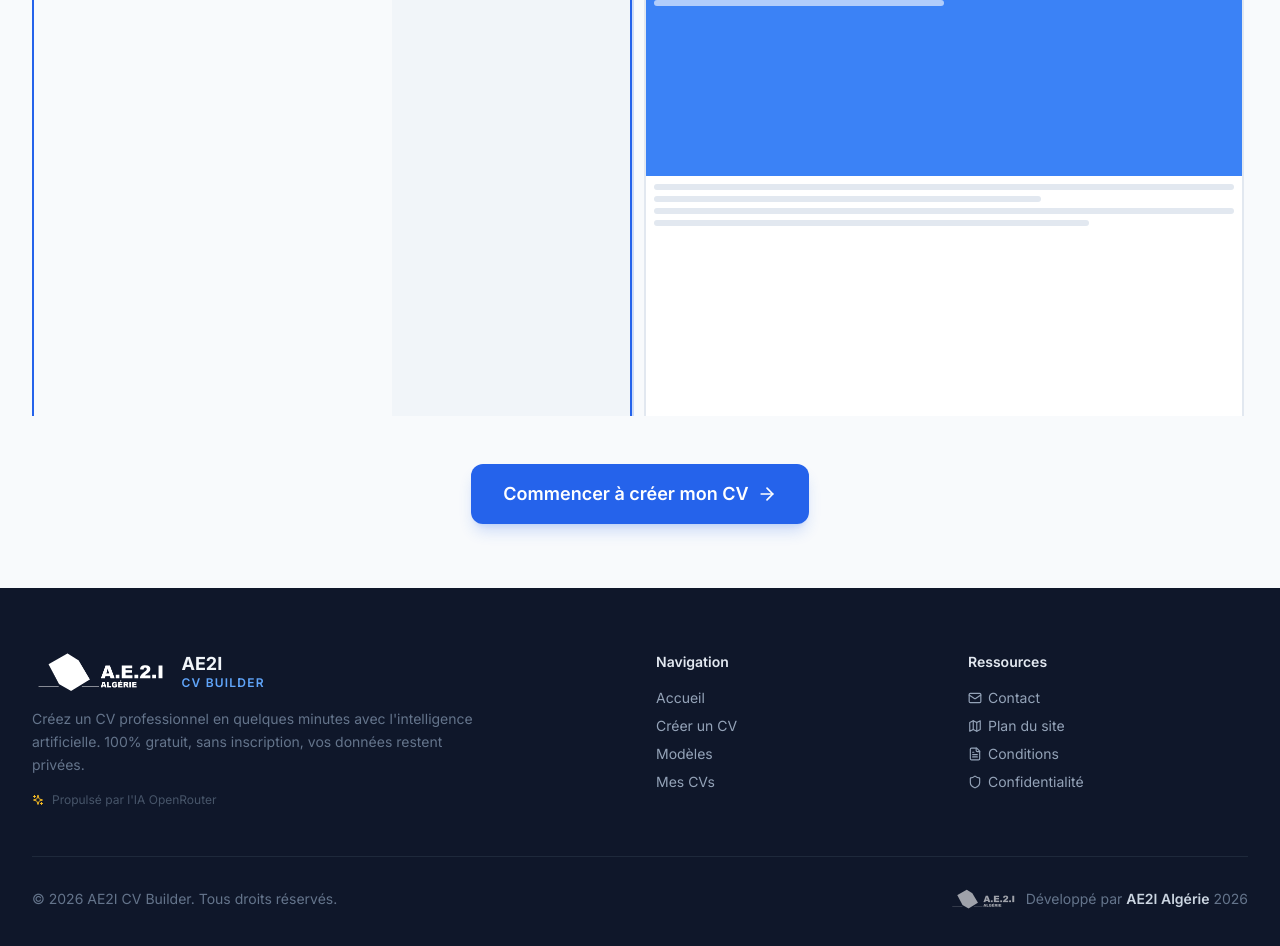
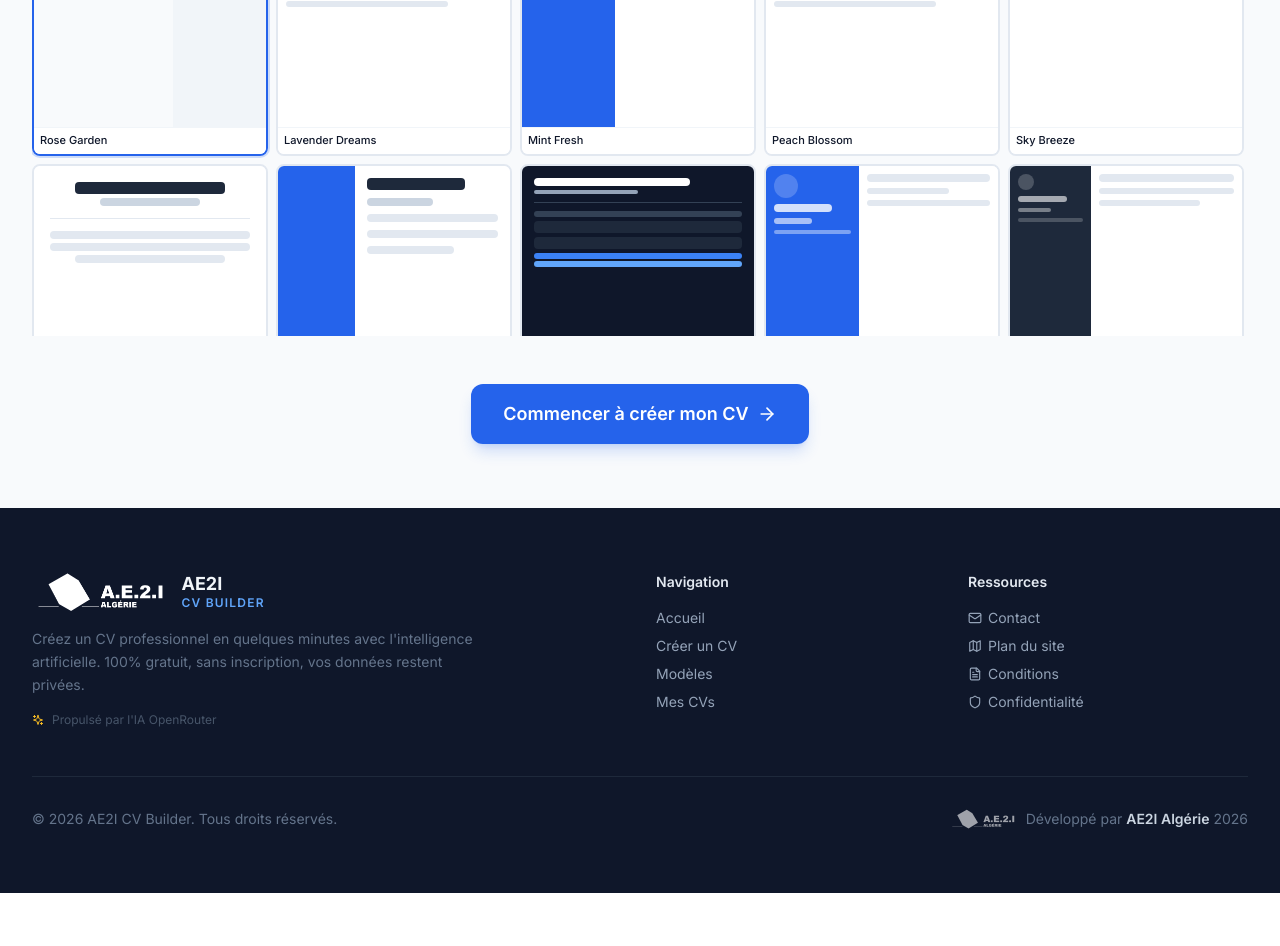
Before and after one commit to selmabee/CV, a React (Vite) app: page /templates in a window 1280 px wide. Shown: the part 540-1486 px from the top of the page. After the commit the page ends 1433 px from the top, so only its background shows below. Built offline with nearby package versions, Linux system fonts and the light colour scheme; no server answers; a web font is replaced by a local one.

Commit message:
Updated TemplateSelector.tsx

```diff
--- a/src/components/editor/TemplateSelector.tsx
+++ b/src/components/editor/TemplateSelector.tsx
@@ -346,14 +346,14 @@ export default function TemplateSelector() {
         ))}
       </div>
 
-      <div className="grid grid-cols-2 gap-3 max-h-[600px] overflow-y-auto pr-1">
+      <div className="grid grid-cols-3 sm:grid-cols-4 lg:grid-cols-5 gap-2 max-h-[520px] overflow-y-auto pr-1">
         {filtered.map((template) => (
           <motion.button
             key={template.id}
-            whileHover={{ scale: 1.02 }}
-            whileTap={{ scale: 0.98 }}
+            whileHover={{ scale: 1.03 }}
+            whileTap={{ scale: 0.97 }}
             onClick={() => setSelectedTemplate(template)}
-            className={`relative border-2 rounded-xl overflow-hidden transition-all text-left ${
+            className={`relative border-2 rounded-lg overflow-hidden transition-all text-left group ${
               selectedTemplate.id === template.id
                 ? 'border-blue-600 ring-2 ring-blue-600/20'
                 : 'border-slate-200 hover:border-slate-300'
@@ -362,25 +362,15 @@ export default function TemplateSelector() {
             <div className="aspect-[3/4] w-full bg-slate-50">
               {templateThumbnails[template.thumbnail]}
             </div>
-            <div className="absolute top-2 right-2">
+            <div className="absolute top-1.5 right-1.5">
               {selectedTemplate.id === template.id && (
-                <div className="w-5 h-5 bg-blue-600 rounded-full flex items-center justify-center">
-                  <Check className="w-3 h-3 text-white" />
+                <div className="w-4 h-4 bg-blue-600 rounded-full flex items-center justify-center">
+                  <Check className="w-2.5 h-2.5 text-white" />
                 </div>
               )}
             </div>
-            <div className="p-2 bg-white border-t border-slate-100">
-              <p className="text-sm font-medium text-slate-900 truncate">{template.name}</p>
-              <p className="text-xs text-slate-500 mt-0.5">{template.description}</p>
-            </div>
-            <div className="px-2 pb-2">
-              <span className={`inline-block w-full text-center py-1.5 rounded-lg text-xs font-medium transition-colors ${
-                selectedTemplate.id === template.id
-                  ? 'bg-blue-600 text-white'
-                  : 'bg-slate-100 text-slate-600'
-              }`}>
-                Use Template
-              </span>
+            <div className="px-1.5 py-1.5 bg-white border-t border-slate-100">
+              <p className="text-[11px] font-medium text-slate-900 truncate leading-tight">{template.name}</p>
             </div>
           </motion.button>
         ))}
```
